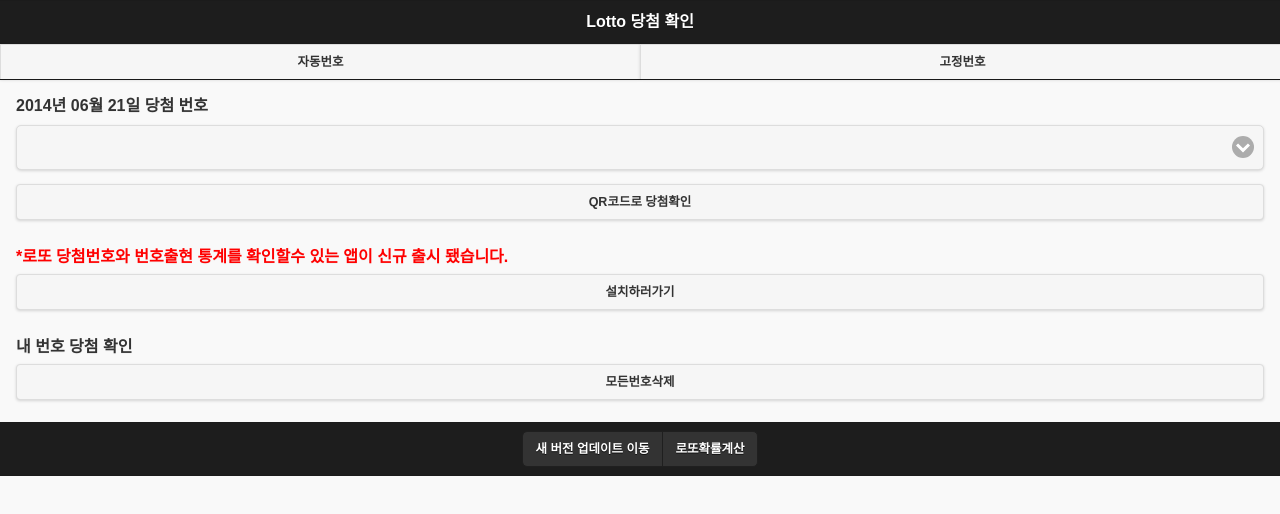
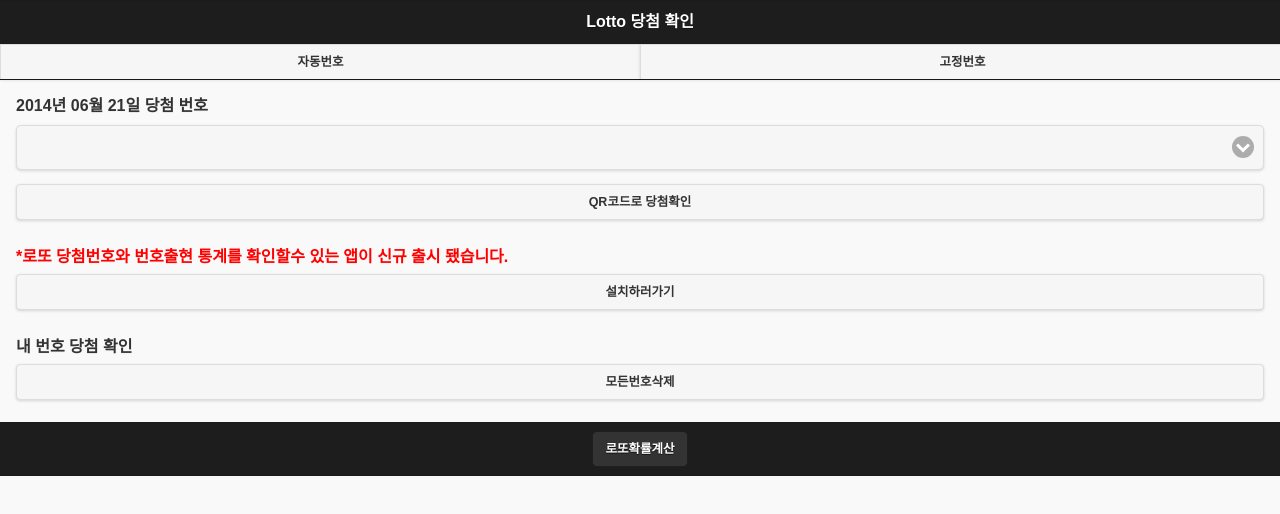
Before and after one commit to ParkMinKyu/newLotto, a plain HTML site: page myLotto.html in a window 1280 px wide. Drawn offline with Linux system fonts and the light colour scheme.

Commit message:
Update myLotto.html

```diff
--- a/myLotto.html
+++ b/myLotto.html
@@ -43,7 +43,6 @@
 	</div>
 	<div data-role="footer" data-theme="b">
 		<div data-role="controlgroup" data-type="horizontal" style="text-align:center;">
-			<a href="market://details?id=com.min.newlotto" data-role="button">새 버전 업데이트 이동</a>
 			<a href="http://parkminkyu.github.io/newLotto/lottoWin.html" data-ajax="false" class="ui-btn ui-btn-inline ui-shadow ui-first-child ui-last-child"> 로또확률계산 </a>
 		</div>
 	</div>
```
